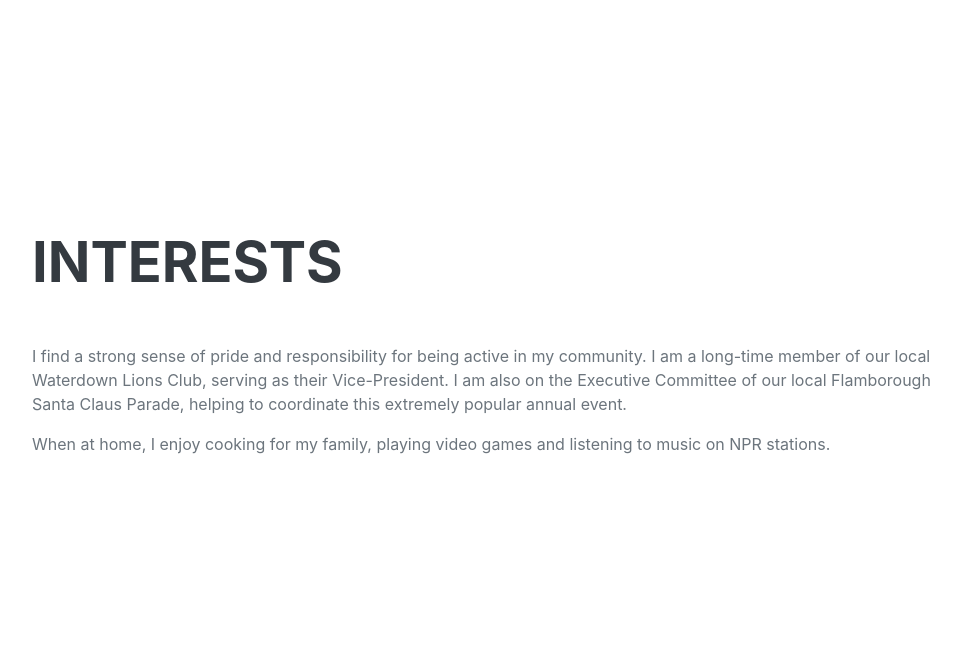
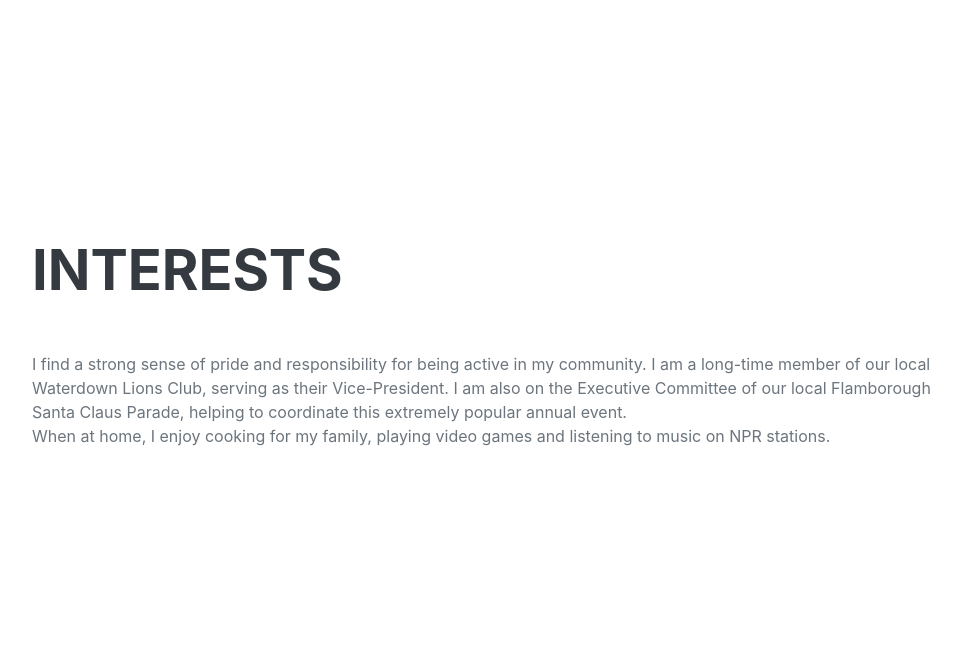
Before and after one commit to a68tbird68/django-resume, a Django app: page / in a window 1280 px wide. Shown: the part 3096-3749 px from the top of the page, without its empty margins (288-1249 px from the left). Run offline with Django 5.2, Linux system fonts and the light colour scheme; some libraries are stand-ins or nearby versions; some web fonts are replaced.

Commit message:
small tweaks

```diff
--- a/website/templates/base.html
+++ b/website/templates/base.html
@@ -37,7 +37,10 @@
                     <!--<li class="nav-item"><a class="nav-link js-scroll-trigger" href="../#skills">Skills</a></li> -->
                     <li class="nav-item"><a class="nav-link js-scroll-trigger" href="../#interests">Interests</a></li>
                     <li class="nav-item"><a class="nav-link js-scroll-trigger" href="../#certifications">Certifications</a></li>
-                    <li class="nav-item"><a class="nav-link js-scroll-trigger" href="{% url 'portfolio' %}">Portfolio</a></li>
+                    <li class="nav-item">
+                        <a class="nav-link {% if request.resolver_match.url_name == 'portfolio' %}active{% endif %}"
+                        href="{% url 'portfolio' %}">Portfolio</a>
+                    </li>
                 </ul>
             </div>
         </nav>
--- a/website/templates/home.html
+++ b/website/templates/home.html
@@ -122,15 +122,21 @@
             <section class="resume-section" id="interests">
                 <div class="resume-section-content">
                     <h2 class="mb-5">Interests</h2>
-                    <p>I find a strong sense of pride and responsibility for being active in my community. I am a long-time member of our local Waterdown Lions Club, serving as their Vice-President. I am also on the Executive Committee of our local Flamborough Santa Claus Parade, helping to coordinate this extremely popular annual event.</p>
+                    <div class="d-flex flex-column flex-md-row justify-content-between">
+                        <div class="flex-grow-1">
+                    <p class="mb-0">I find a strong sense of pride and responsibility for being active in my community. I am a long-time member of our local Waterdown Lions Club, serving as their Vice-President. I am also on the Executive Committee of our local Flamborough Santa Claus Parade, helping to coordinate this extremely popular annual event.</p>
                     <p class="mb-0">When at home, I enjoy cooking for my family, playing video games and listening to music on NPR stations. </p>
                 </div>
+            </div>
+        </div>
             </section>
             <hr class="m-0" />
             <!-- Awards-->
             <section class="resume-section" id="certifications">
                 <div class="resume-section-content">
                     <h2 class="mb-5">Certifications</h2>
+                    <div class="d-flex flex-column flex-md-row justify-content-between">
+                        <div class="flex-grow-1">
                     <ul class="fa-ul mb-0">
                         <li>
                             <span class="fa-li"><i class="fa-solid fa-certificate"></i></span>
@@ -163,6 +169,9 @@
 
                     </ul>
                 </div>
+            </div>
+
+                </div>
             </section>
         </div>
    {% endblock %}
--- a/website/templates/portfolio.html
+++ b/website/templates/portfolio.html
@@ -185,7 +185,7 @@ in
 
 
 <!-- Premier League Standings -->
- <hr>
+ <hr class="m-0" />
 
                       <div class="d-flex flex-column flex-md-row justify-content-between mb-5">
                         <div class="flex-grow-1">
```
